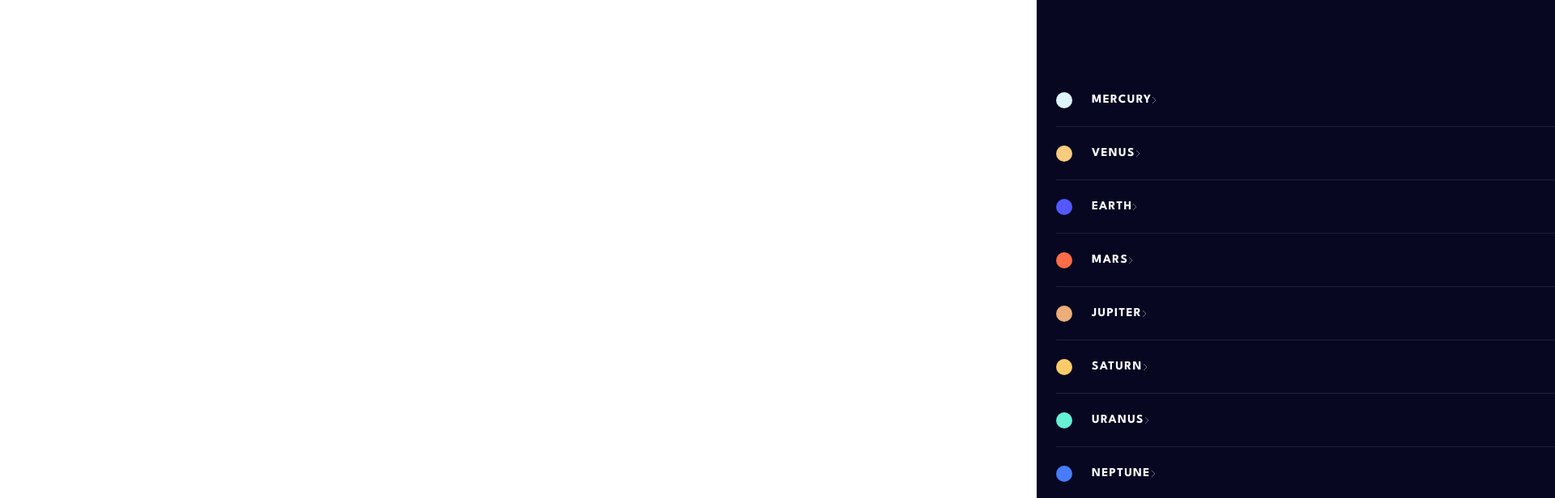
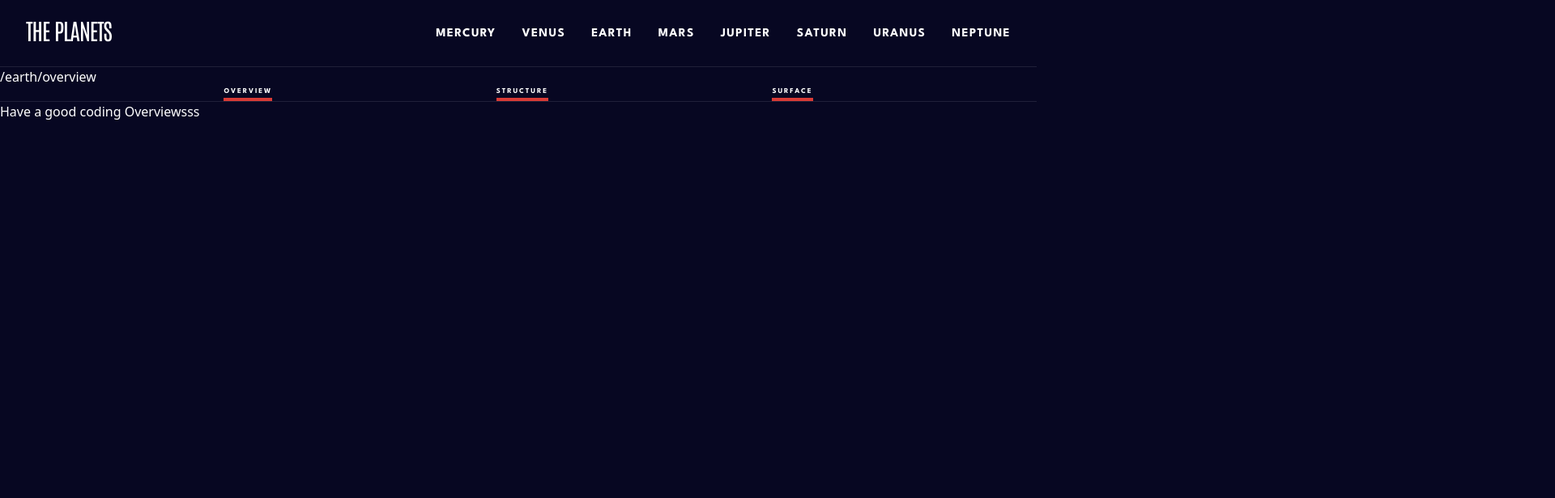
Before and after one commit to kamiliano1/planets-facts-site, a Next.js app: page /earth/overview in a window 1280 px wide. Before the commit this address had no page. Shown: the top 616 px of the page at 81% size, 1920 px wide, since content can reach past the window. Built offline with nearby package versions, Linux system fonts and the light colour scheme.

Commit message:
Finished Navbar Started MainPage

```diff
--- /dev/null
+++ b/src/app/[planets]/(planetDetails)/overview/page.tsx
@@ -0,0 +1,8 @@
+import React from "react";
+
+type pageProps = {};
+
+const page: React.FC<pageProps> = () => {
+  return <div>Have a good coding Overviewsss</div>;
+};
+export default page;
--- /dev/null
+++ b/src/app/[planets]/(planetDetails)/structure/page.tsx
@@ -0,0 +1,8 @@
+import React from "react";
+
+type pageProps = {};
+
+const page: React.FC<pageProps> = () => {
+  return <div>Have a good coding Structure</div>;
+};
+export default page;
--- /dev/null
+++ b/src/app/[planets]/(planetDetails)/surface/page.tsx
@@ -0,0 +1,8 @@
+import React from "react";
+
+type pageProps = {};
+
+const page: React.FC<pageProps> = () => {
+  return <div>Have a good coding surface</div>;
+};
+export default page;
--- /dev/null
+++ b/src/app/[planets]/layout.tsx
@@ -0,0 +1,19 @@
+import MainBar from "@/layout/Mainbar/MainBar";
+import React from "react";
+
+export default function Layout({
+  children,
+  params,
+}: {
+  children: React.ReactNode;
+  params: { planets: string };
+}) {
+  const planetName = params.planets;
+  return (
+    <main>
+      <MainBar planetName={planetName} />
+      <span className="block border-b-[1px] border-opacity-10 border-FFFFF"></span>
+      {children}
+    </main>
+  );
+}
--- /dev/null
+++ b/src/app/[planets]/page.tsx
@@ -0,0 +1,14 @@
+import React from "react";
+import { data } from "@/data/data";
+export default function Page({ params }: { params: { planets: string } }) {
+  const planets = params.planets;
+  const planetData = data.find(
+    (item) => item.name.toLocaleLowerCase() === planets.toLocaleLowerCase()
+  );
+
+  return (
+    <div>
+      <h2>{planetData?.name}</h2>
+    </div>
+  );
+}
--- a/src/data/data.ts
+++ b/src/data/data.ts
@@ -1,6 +1,7 @@
 export const data = [
   {
     name: "Mercury",
+    href: "/mercury/overview",
     color: "bg-dots-mercury",
     overview: {
       content:
@@ -30,6 +31,7 @@ export const data = [
   },
   {
     name: "Venus",
+    href: "/venus/overview",
     color: "bg-dots-venus",
     overview: {
       content:
@@ -58,6 +60,7 @@ export const data = [
   },
   {
     name: "Earth",
+    href: "/earth/overview",
     color: "bg-dots-earth",
     overview: {
       content:
@@ -86,6 +89,7 @@ export const data = [
   },
   {
     name: "Mars",
+    href: "/mars/overview",
     color: "bg-dots-mars",
     overview: {
       content:
@@ -114,6 +118,7 @@ export const data = [
   },
   {
     name: "Jupiter",
+    href: "/jupiter/overview",
     color: "bg-dots-jupiter",
     overview: {
       content:
@@ -143,6 +148,7 @@ export const data = [
   },
   {
     name: "Saturn",
+    href: "/saturn/overview",
     color: "bg-dots-saturn",
     overview: {
       content:
@@ -171,6 +177,7 @@ export const data = [
   },
   {
     name: "Uranus",
+    href: "/uranus/overview",
     color: "bg-dots-uranus",
     overview: {
       content:
@@ -199,6 +206,7 @@ export const data = [
   },
   {
     name: "Neptune",
+    href: "/neptune/overview",
     color: "bg-dots-neptune",
     overview: {
       content:
--- /dev/null
+++ b/src/layout/Mainbar/MainBar.tsx
@@ -0,0 +1,13 @@
+import React from "react";
+import MainLinks from "./MainLinks";
+
+type MainBarProps = { planetName: string };
+
+const MainBar: React.FC<MainBarProps> = ({ planetName }) => {
+  return (
+    <nav>
+      <MainLinks planetName={planetName} />
+    </nav>
+  );
+};
+export default MainBar;
--- /dev/null
+++ b/src/layout/Mainbar/MainLinks.tsx
@@ -0,0 +1,70 @@
+"use client";
+import React from "react";
+import { usePathname } from "next/navigation";
+import Link from "next/link";
+import * as NavigationMenu from "@radix-ui/react-navigation-menu";
+import { Url } from "next/dist/shared/lib/router/router";
+import clsx from "clsx";
+
+type MainLinksProps = { planetName: string };
+
+const links = [
+  { name: "Overview", href: "/overview" },
+  {
+    name: "Structure",
+    href: "/structure",
+  },
+  { name: "Surface", href: "/surface" },
+];
+
+const MainLink = ({
+  href,
+  children,
+  dotColor,
+  planetName,
+  ...props
+}: {
+  href: Url;
+  children: React.ReactNode;
+  dotColor: string;
+  planetName: string;
+}) => {
+  const pathname = usePathname();
+  const isActive = pathname === href;
+
+  return (
+    <NavigationMenu.Item className="border-b-[4px] border-100">
+      <Link href={`/${planetName}/${href}`} passHref legacyBehavior>
+        <NavigationMenu.Link
+          active={isActive}
+          {...props}
+          className="flex items-center uppercase font-spartan text-H3Tablet py-5 sm:py-0"
+        >
+          {children}
+        </NavigationMenu.Link>
+      </Link>
+    </NavigationMenu.Item>
+  );
+};
+
+const MainLinks: React.FC<MainLinksProps> = ({ planetName }) => {
+  const pathname = usePathname();
+  return (
+    <NavigationMenu.Root>
+      {pathname}
+      <NavigationMenu.List className="flex justify-evenly">
+        {links.map((item) => (
+          <MainLink
+            href={item.href}
+            key={item.name}
+            planetName={planetName}
+            dotColor={"item.color"}
+          >
+            {item.name}
+          </MainLink>
+        ))}
+      </NavigationMenu.List>
+    </NavigationMenu.Root>
+  );
+};
+export default MainLinks;
--- /dev/null
+++ b/src/layout/Navbar/HamburgerIcon.tsx
@@ -0,0 +1,36 @@
+import React from "react";
+import clsx from "clsx";
+
+type HamburgerIconProps = {
+  isNavbarOpen: boolean;
+  setIsNavbarOpen: React.Dispatch<React.SetStateAction<boolean>>;
+};
+
+const HamburgerIcon: React.FC<HamburgerIconProps> = ({
+  isNavbarOpen,
+  setIsNavbarOpen,
+}) => {
+  return (
+    <span
+      className="w-[24px] h-[17px] flex flex-col justify-between sm:hidden cursor-pointer"
+      onClick={() => setIsNavbarOpen((prev) => !prev)}
+    >
+      <span
+        className={clsx(`w-full h-[3px] transition duration-500 bg-FFFFF`, {
+          "bg-opacity-20": isNavbarOpen,
+        })}
+      ></span>
+      <span
+        className={clsx(`w-full h-[3px] transition duration-500 bg-FFFFF`, {
+          "bg-opacity-20": isNavbarOpen,
+        })}
+      ></span>
+      <span
+        className={clsx(`w-full h-[3px] transition duration-500 bg-FFFFF`, {
+          "bg-opacity-20": isNavbarOpen,
+        })}
+      ></span>
+    </span>
+  );
+};
+export default HamburgerIcon;
--- a/public/icon-chevron.tsx
+++ b/src/layout/Navbar/IconChevron.tsx
@@ -1,7 +1,7 @@
 export default function IconChevron() {
   return (
     <svg
-      className="ml-auto"
+      className="ml-auto sm:hidden"
       xmlns="http://www.w3.org/2000/svg"
       width="6"
       height="8"
--- a/src/layout/Navbar/NavLinks.tsx
+++ b/src/layout/Navbar/NavLinks.tsx
@@ -5,8 +5,8 @@ import { usePathname } from "next/navigation";
 import Link from "next/link";
 import * as NavigationMenu from "@radix-ui/react-navigation-menu";
 import { Url } from "next/dist/shared/lib/router/router";
-import IconChevron from "../../../public/icon-chevron";
 import clsx from "clsx";
+import IconChevron from "./IconChevron";
 type NavLinksProps = {
   isNavbarOpen: boolean;
   setIsNavbarOpen: React.Dispatch<React.SetStateAction<boolean>>;
@@ -28,20 +28,16 @@ const NavLink = ({
   const isActive = pathname === href;
 
   return (
-    <NavigationMenu.Item className="[&:not(:last-child)]:border-b-[1px] border-opacity-10 border-FFFFF">
-      <Link
-        href={href}
-        passHref
-        legacyBehavior
-        onClick={() => setIsNavbarOpen(false)}
-      >
+    <NavigationMenu.Item className="[&:not(:last-child)]:border-b-[1px] border-opacity-10 border-FFFFF sm:border-none">
+      <Link href={href} passHref legacyBehavior>
         <NavigationMenu.Link
+          onClick={() => setIsNavbarOpen(false)}
           active={isActive}
           {...props}
-          className="flex items-center uppercase font-spartan text-H4Mobile py-5"
+          className="flex items-center uppercase font-spartan text-H4Mobile py-5 sm:py-0"
         >
           <span
-            className={`w-5 aspect-square rounded-full block mr-6 ${dotColor}`}
+            className={`w-5 aspect-square rounded-full block mr-6 ${dotColor} sm:hidden`}
           ></span>{" "}
           {children}
           <IconChevron />
@@ -56,15 +52,18 @@ const NavLinks: React.FC<NavLinksProps> = ({
 }) => {
   return (
     <NavigationMenu.Root
-      className={clsx(`duration-500`, {
-        "translate-x-full": !isNavbarOpen,
-      })}
+      className={clsx(
+        `duration-500 sm:translate-x-0 lg:ml-auto fixed sm:static w-full sm:w-auto z-[50] bg-070724`,
+        {
+          "translate-x-full": !isNavbarOpen,
+        }
+      )}
     >
-      <NavigationMenu.List className="pl-6 pr-8">
+      <NavigationMenu.List className="pl-6 pr-8 lg:p-0 sm:flex sm:justify-evenly lg:gap-8">
         {data.map((item) => (
           <NavLink
             setIsNavbarOpen={setIsNavbarOpen}
-            href={item.name}
+            href={item.href}
             key={item.name}
             dotColor={item.color}
           >
--- a/src/layout/Navbar/Navbar.tsx
+++ b/src/layout/Navbar/Navbar.tsx
@@ -1,40 +1,30 @@
 "use client";
 import React, { useState } from "react";
 import NavLinks from "./NavLinks";
-import clsx from "clsx";
+import HamburgerIcon from "./HamburgerIcon";
 type NavbarProps = {};
 
 const Navbar: React.FC<NavbarProps> = () => {
   const [isNavbarOpen, setIsNavbarOpen] = useState(false);
   return (
-    <div className="pt-4">
-      <div className="flex items-center justify-between pl-6 pr-8">
-        <h2 className="text-NavTitle uppercase ">The Planets</h2>
-        <span
-          className="w-[24px] h-[17px] flex flex-col justify-between"
-          onClick={() => setIsNavbarOpen((prev) => !prev)}
-        >
-          <span
-            className={clsx(`w-full h-[3px] transition duration-500 bg-FFFFF`, {
-              "bg-opacity-20": isNavbarOpen,
-            })}
-          ></span>
-          <span
-            className={clsx(`w-full h-[3px] transition duration-500 bg-FFFFF`, {
-              "bg-opacity-20": isNavbarOpen,
-            })}
-          ></span>
-          <span
-            className={clsx(`w-full h-[3px] transition duration-500 bg-FFFFF`, {
-              "bg-opacity-20": isNavbarOpen,
-            })}
-          ></span>
-        </span>
+    <nav className="pt-4 sm:pt-10 lg:p-0 overflow-x-hidden">
+      <div className="lg:flex lg:items-center lg:px-8 lg:py-4">
+        <div className="flex items-center justify-between sm:justify-center pl-6 pr-8 sm:p-0 sm:pb-10 lg:pb-0">
+          <h2 className="text-NavTitle uppercase lg:mb-2">The Planets</h2>
+          <HamburgerIcon
+            isNavbarOpen={isNavbarOpen}
+            setIsNavbarOpen={setIsNavbarOpen}
+          />
+        </div>
+
+        <span className="border-b-[1px] border-opacity-10 my-4 border-FFFFF block sm:hidden"></span>
+        <NavLinks
+          isNavbarOpen={isNavbarOpen}
+          setIsNavbarOpen={setIsNavbarOpen}
+        />
       </div>
-
-      <span className="border-b-[1px] border-opacity-10 my-4 border-FFFFF block"></span>
-      <NavLinks isNavbarOpen={isNavbarOpen} setIsNavbarOpen={setIsNavbarOpen} />
-    </div>
+      <span className="hidden border-b-[1px] border-opacity-10 my-7 lg:my-0 border-FFFFF sm:block"></span>
+    </nav>
   );
 };
 export default Navbar;
```
